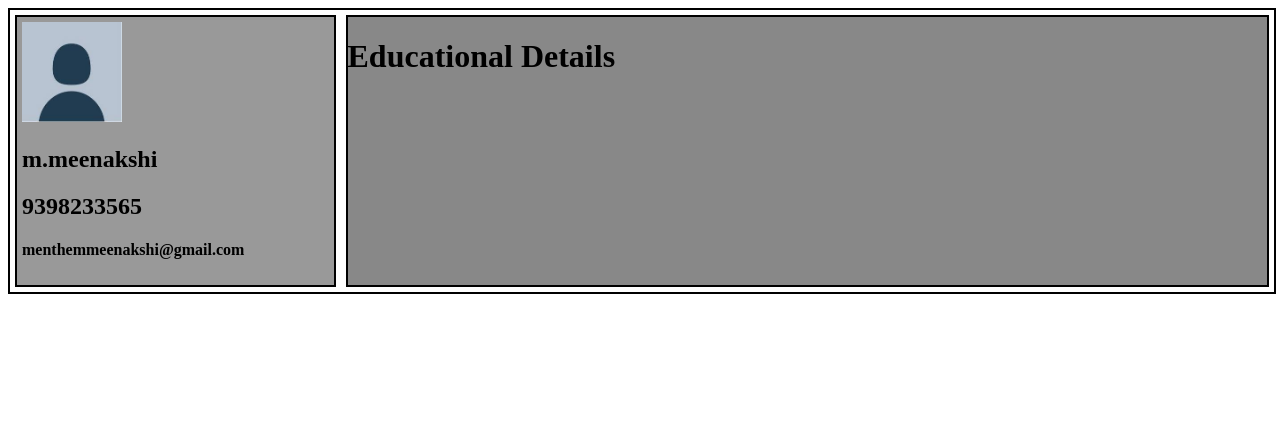
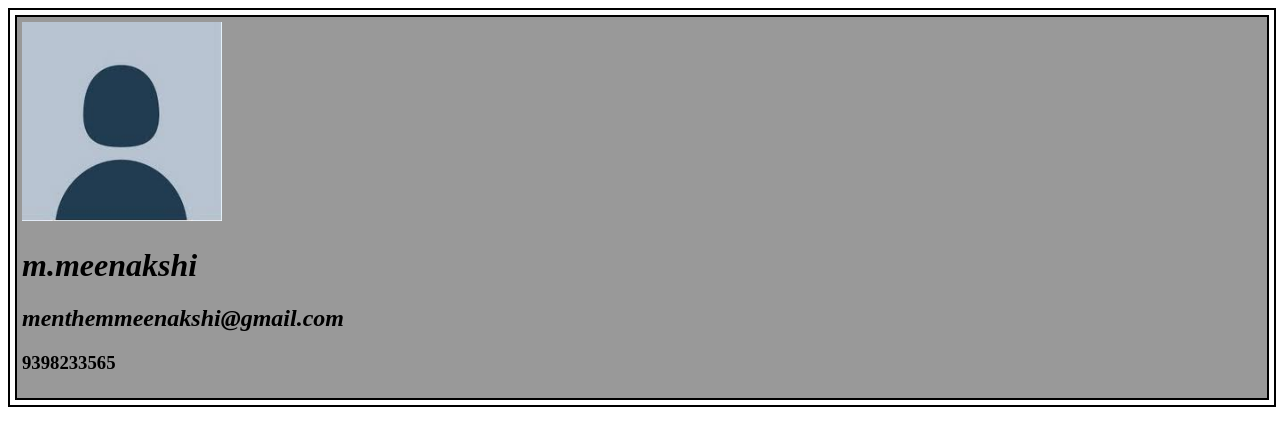
Before and after one commit to radha515/resume, a plain HTML site: page index.html in a window 1280 px wide. Drawn offline with Linux system fonts and the light colour scheme.

Commit message:
added all files

```diff
--- a/data.json
+++ b/data.json
@@ -0,0 +1,8 @@
+{
+  "basics":{
+    "photo":"222.jpg",
+    "name":"m.meenakshi",
+    "phone":"9398233565",
+    "email":"menthemmeenakshi@gmail.com"
+  }
+}
--- a/index.html
+++ b/index.html
@@ -2,12 +2,13 @@
 <html lang="en" dir="ltr">
   <head>
     <meta charset="utf-8">
+    <meta name="viewport" content="width=device-width,initial-scale=1.0">
     <link rel="stylesheet" href="style.css">
     <title>RESUME</title>
   </head>
   <body>
-    <div class="main">
-      <div class="left">
+    <div class="main" id="main">
+        <!-- <div class="left">
         <img src="222.jpg" alt="my profile" width="100px" height="100px">
         <h2>m.meenakshi</h2>
         <h2>9398233565</h2>
@@ -18,7 +19,10 @@
           <h1>Educational Details</h1>
         </div>
 
-      </div>
+      </div> -->
     </div>
   </body>
+  <script type="text/javascript" src="main.js" async>
+
+  </script>
 </html>
--- a/main.js
+++ b/main.js
@@ -0,0 +1,45 @@
+// initialising the ajax technique
+function push(file,callback) {
+  var xhr=new XMLHttpRequest();
+  xhr.overrideMimeType("application/json");
+  xhr.open("GET",file,true);
+  xhr.onreadystatechange =function() {
+    if(xhr.readyState ===4&&xhr.status=="200"){
+      callback(xhr.responseText);
+    }
+  }
+  xhr.send();
+}
+// calling function
+push("data.json",function(text) {
+  let ind=JSON.parse(text);
+  console.log(ind);
+  profile(ind.basics);
+})
+//for getting through id
+var main=document.getElementById('main');
+//for getting through class
+// var main=document.queryselector('.main');
+
+//creating a element
+var left=document.createElement("div");
+left.classList.add("left");
+left.setAttribute("id","left");
+//appending to main
+main.appendChild(left);
+function profile(basic){
+var image=document.createElement("img");
+image.src=basic.photo;
+left.appendChild(image);
+var name=document.createElement("h1");
+name.textContent=basic.name;
+left.appendChild(name);
+var email=document.createElement("h2");
+email.textContent=basic.email;
+left.appendChild(email);
+var phno=document.createElement("h3");
+phno.textContent=basic.phone;
+left.appendChild(phno);
+
+
+}
--- a/style.css
+++ b/style.css
@@ -1,3 +1,12 @@
+img{
+  width:200px;
+}
+h1{
+  font-style: italic;
+}
+h2{
+  font-style: oblique;:
+}
 .main{
   width: 100%;
   border: 2px solid #000;
```
